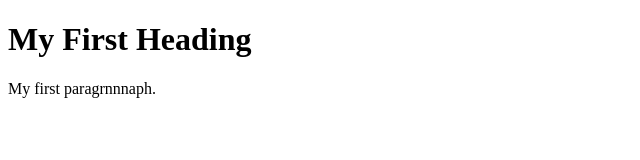
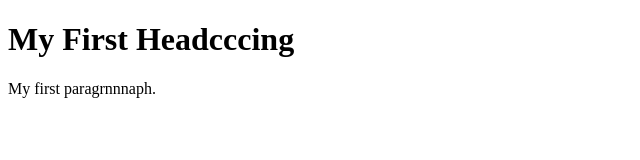
Before and after one commit to sharukh1319/vv, a plain HTML site: page index.html in a window 1280 px wide. Shown: the whole page, without its empty margins (0-640 px from the left). Drawn offline with Linux system fonts and the light colour scheme.

Commit message:
Update 3index.html

```diff
--- a/index.html
+++ b/index.html
@@ -2,7 +2,7 @@
 <html>
 <body>
 
-<h1>My First Heading</h1>
+<h1>My First Headcccing</h1>
 <p>My first paragrnnnaph.</p>
 
 </body>
```
